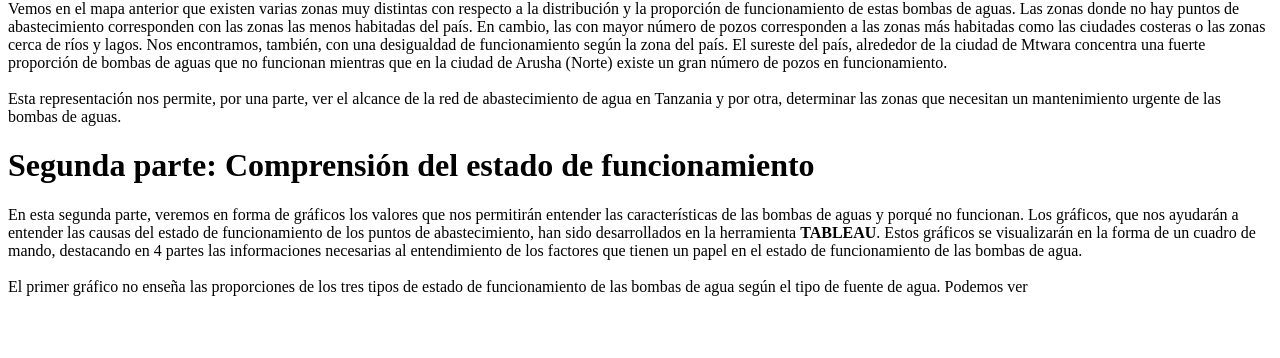
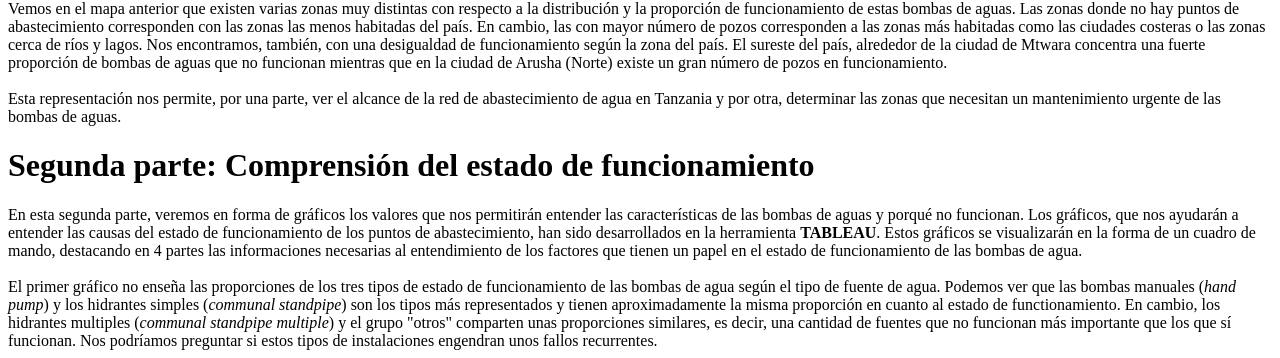
Before and after one commit to romaing6/perso, a plain HTML site: page index.html in a window 1280 px wide. Shown: the part 1374-1732 px from the top of the page. Before the commit the page ends 1678 px from the top, so only its background shows below. Drawn offline with Linux system fonts and the light colour scheme.

Commit message:
1 file modified

```diff
--- a/index.html
+++ b/index.html
@@ -59,6 +59,6 @@
     var scriptElement = document.createElement('script');                    scriptElement.src = 'https://public.tableau.com/javascripts/api/viz_v1.js'; vizElement.parentNode.insertBefore(scriptElement, vizElement);
   </script>
 
-  <span>El primer gráfico no enseña las proporciones de los tres tipos de estado de funcionamiento de las bombas de agua según el tipo de fuente de agua. Podemos ver </span>
+  <span>El primer gráfico no enseña las proporciones de los tres tipos de estado de funcionamiento de las bombas de agua según el tipo de fuente de agua. Podemos ver que las bombas manuales (<i>hand pump</i>) y los hidrantes simples (<i>communal standpipe</i>) son los tipos más representados y tienen aproximadamente la misma proporción en cuanto al estado de functionamiento. En cambio, los hidrantes multiples (<i>communal standpipe multiple</i>) y el grupo "otros" comparten unas proporciones similares, es decir, una cantidad de fuentes que no funcionan más importante que los que sí funcionan. Nos podríamos preguntar si estos tipos de instalaciones engendran unos fallos recurrentes. </span>
 </body>
 </html>
```
